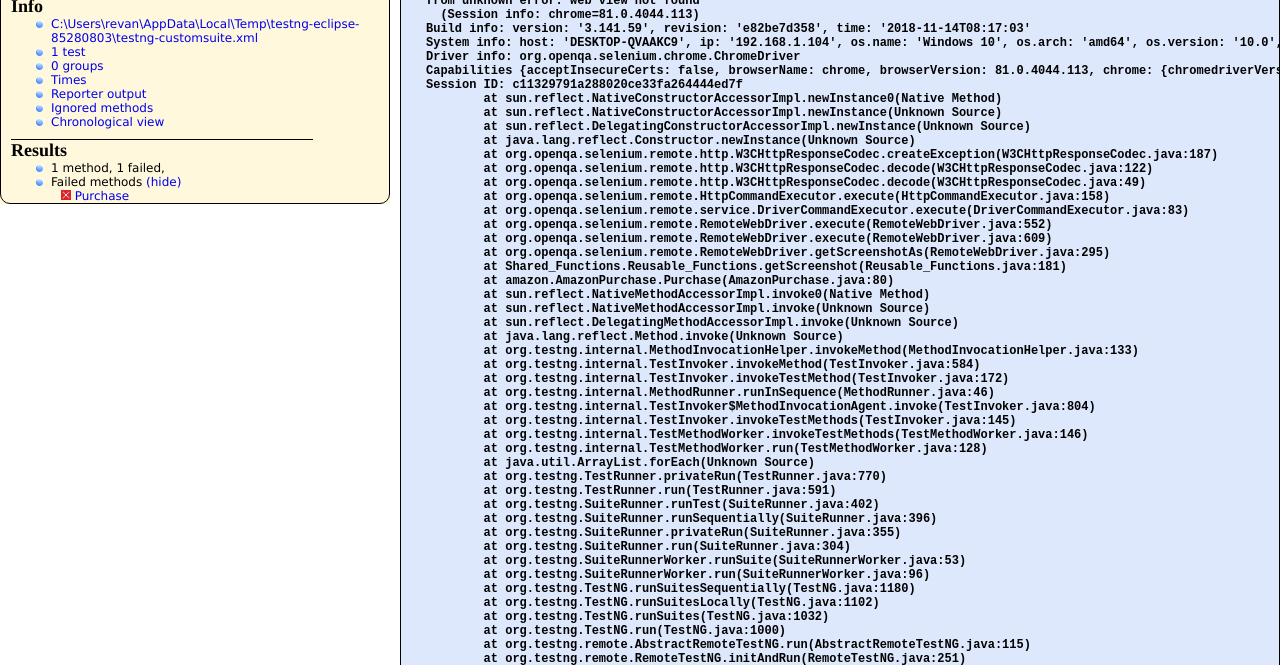
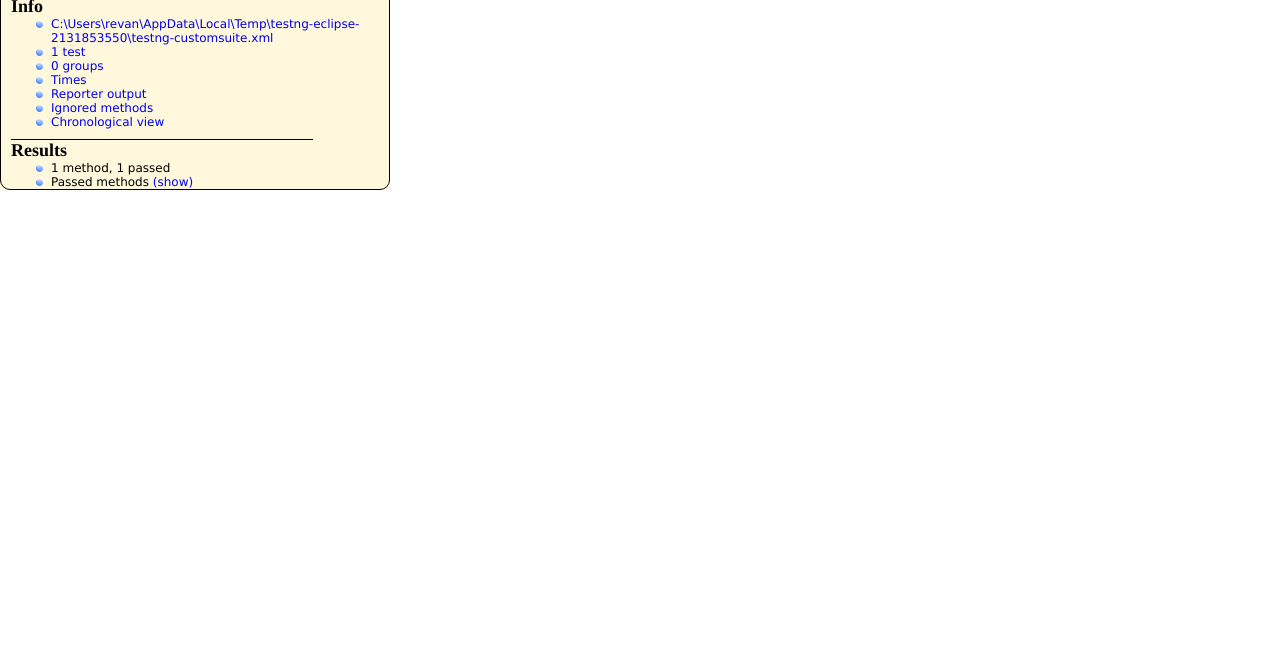
Before and after one commit to revanthAutotester/Assignment, a plain HTML site: page test-output/index.html in a window 1280 px wide. Shown: the part 135-800 px from the top of the page. Drawn offline with Linux system fonts and the light colour scheme; a script that the page names is missing.

Commit message:
Update latest values

```diff
--- a/extent-config.XML
+++ b/extent-config.XML
@@ -17,7 +17,7 @@
         <documentTitle>Extent</documentTitle>
 
         <!-- report name - displayed at top-nav -->
-        <reportName>Amazon Automation Report</reportName>
+        <reportName>Poncho Automation Report</reportName>
 
         <!-- location of charts in the test view -->
         <!-- top, bottom -->
--- a/test-output/index.html
+++ b/test-output/index.html
@@ -24,7 +24,7 @@
     <div class="top-banner-root">
       <span class="top-banner-title-font">Test results</span>
       <br/>
-      <span class="top-banner-font-1">1 suite, 1 failed test</span>
+      <span class="top-banner-font-1">1 suite</span>
     </div> <!-- top-banner-root -->
     <div class="navigator-root">
       <div class="navigator-suite-header">
@@ -38,7 +38,7 @@
         <div class="rounded-window">
           <div class="suite-header light-rounded-window-top">
             <a href="#" class="navigator-link" panel-name="suite-Default_suite">
-              <span class="suite-name border-failed">Default suite</span>
+              <span class="suite-name border-passed">Default suite</span>
             </a> <!-- navigator-link -->
           </div> <!-- suite-header light-rounded-window-top -->
           <div class="navigator-suite-content">
@@ -49,7 +49,7 @@
               <ul>
                 <li>
                   <a href="#" class="navigator-link " panel-name="test-xml-Default_suite">
-                    <span>C:\Users\revan\AppData\Local\Temp\testng-eclipse-85280803\testng-customsuite.xml</span>
+                    <span>C:\Users\revan\AppData\Local\Temp\testng-eclipse-2131853550\testng-customsuite.xml</span>
                   </a> <!-- navigator-link  -->
                 </li>
                 <li>
@@ -91,21 +91,21 @@
               <div class="suite-section-content">
                 <ul>
                   <li>
-                    <span class="method-stats">1 method, 1 failed,   </span>
+                    <span class="method-stats">1 method,   1 passed</span>
                   </li>
                   <li>
-                    <span class="method-list-title failed">Failed methods</span>
-                    <span class="show-or-hide-methods failed">
-                      <a href="#" panel-name="suite-Default_suite" class="hide-methods failed suite-Default_suite"> (hide)</a> <!-- hide-methods failed suite-Default_suite -->
-                      <a href="#" panel-name="suite-Default_suite" class="show-methods failed suite-Default_suite"> (show)</a> <!-- show-methods failed suite-Default_suite -->
+                    <span class="method-list-title passed">Passed methods</span>
+                    <span class="show-or-hide-methods passed">
+                      <a href="#" panel-name="suite-Default_suite" class="hide-methods passed suite-Default_suite"> (hide)</a> <!-- hide-methods passed suite-Default_suite -->
+                      <a href="#" panel-name="suite-Default_suite" class="show-methods passed suite-Default_suite"> (show)</a> <!-- show-methods passed suite-Default_suite -->
                     </span>
-                    <div class="method-list-content failed suite-Default_suite">
+                    <div class="method-list-content passed suite-Default_suite">
                       <span>
-                        <img width="3%" src="failed.png"/>
-                        <a href="#" class="method navigator-link" panel-name="suite-Default_suite" title="amazon.AmazonPurchase" hash-for-method="Purchase">Purchase</a> <!-- method navigator-link -->
+                        <img width="3%" src="passed.png"/>
+                        <a href="#" class="method navigator-link" panel-name="suite-Default_suite" title="Quote.Car_Quote" hash-for-method="Poncho_CarQuote">Poncho_CarQuote</a> <!-- method navigator-link -->
                       </span>
                       <br/>
-                    </div> <!-- method-list-content failed suite-Default_suite -->
+                    </div> <!-- method-list-content passed suite-Default_suite -->
                   </li>
                 </ul>
               </div> <!-- suite-section-content -->
@@ -117,77 +117,25 @@
     <div class="wrapper">
       <div class="main-panel-root">
         <div panel-name="suite-Default_suite" class="panel Default_suite">
-          <div class="suite-Default_suite-class-failed">
+          <div class="suite-Default_suite-class-passed">
             <div class="main-panel-header rounded-window-top">
-              <img src="failed.png"/>
-              <span class="class-name">amazon.AmazonPurchase</span>
+              <img src="passed.png"/>
+              <span class="class-name">Quote.Car_Quote</span>
             </div> <!-- main-panel-header rounded-window-top -->
             <div class="main-panel-content rounded-window-bottom">
               <div class="method">
                 <div class="method-content">
-                  <a name="Purchase">
-                  </a> <!-- Purchase -->
-                  <span class="method-name">Purchase</span>
-                  <div class="stack-trace">org.openqa.selenium.NoSuchWindowException: no such window: target window already closed
-from unknown error: web view not found
-  (Session info: chrome=81.0.4044.113)
-Build info: version: &apos;3.141.59&apos;, revision: &apos;e82be7d358&apos;, time: &apos;2018-11-14T08:17:03&apos;
-System info: host: &apos;DESKTOP-QVAAKC9&apos;, ip: &apos;192.168.1.104&apos;, os.name: &apos;Windows 10&apos;, os.arch: &apos;amd64&apos;, os.version: &apos;10.0&apos;, java.version: &apos;1.8.0_241&apos;
-Driver info: org.openqa.selenium.chrome.ChromeDriver
-Capabilities {acceptInsecureCerts: false, browserName: chrome, browserVersion: 81.0.4044.113, chrome: {chromedriverVersion: 81.0.4044.69 (6813546031a4b..., userDataDir: C:\Users\revan\AppData\Loca...}, goog:chromeOptions: {debuggerAddress: localhost:62959}, javascriptEnabled: true, networkConnectionEnabled: false, pageLoadStrategy: normal, platform: WINDOWS, platformName: WINDOWS, proxy: Proxy(), setWindowRect: true, strictFileInteractability: false, timeouts: {implicit: 0, pageLoad: 300000, script: 30000}, unhandledPromptBehavior: dismiss and notify, webauthn:virtualAuthenticators: true}
-Session ID: c11329791a288020ce33fa264444ed7f
-	at sun.reflect.NativeConstructorAccessorImpl.newInstance0(Native Method)
-	at sun.reflect.NativeConstructorAccessorImpl.newInstance(Unknown Source)
-	at sun.reflect.DelegatingConstructorAccessorImpl.newInstance(Unknown Source)
-	at java.lang.reflect.Constructor.newInstance(Unknown Source)
-	at org.openqa.selenium.remote.http.W3CHttpResponseCodec.createException(W3CHttpResponseCodec.java:187)
-	at org.openqa.selenium.remote.http.W3CHttpResponseCodec.decode(W3CHttpResponseCodec.java:122)
-	at org.openqa.selenium.remote.http.W3CHttpResponseCodec.decode(W3CHttpResponseCodec.java:49)
-	at org.openqa.selenium.remote.HttpCommandExecutor.execute(HttpCommandExecutor.java:158)
-	at org.openqa.selenium.remote.service.DriverCommandExecutor.execute(DriverCommandExecutor.java:83)
-	at org.openqa.selenium.remote.RemoteWebDriver.execute(RemoteWebDriver.java:552)
-	at org.openqa.selenium.remote.RemoteWebDriver.execute(RemoteWebDriver.java:609)
-	at org.openqa.selenium.remote.RemoteWebDriver.getScreenshotAs(RemoteWebDriver.java:295)
-	at Shared_Functions.Reusable_Functions.getScreenshot(Reusable_Functions.java:181)
-	at amazon.AmazonPurchase.Purchase(AmazonPurchase.java:80)
-	at sun.reflect.NativeMethodAccessorImpl.invoke0(Native Method)
-	at sun.reflect.NativeMethodAccessorImpl.invoke(Unknown Source)
-	at sun.reflect.DelegatingMethodAccessorImpl.invoke(Unknown Source)
-	at java.lang.reflect.Method.invoke(Unknown Source)
-	at org.testng.internal.MethodInvocationHelper.invokeMethod(MethodInvocationHelper.java:133)
-	at org.testng.internal.TestInvoker.invokeMethod(TestInvoker.java:584)
-	at org.testng.internal.TestInvoker.invokeTestMethod(TestInvoker.java:172)
-	at org.testng.internal.MethodRunner.runInSequence(MethodRunner.java:46)
-	at org.testng.internal.TestInvoker$MethodInvocationAgent.invoke(TestInvoker.java:804)
-	at org.testng.internal.TestInvoker.invokeTestMethods(TestInvoker.java:145)
-	at org.testng.internal.TestMethodWorker.invokeTestMethods(TestMethodWorker.java:146)
-	at org.testng.internal.TestMethodWorker.run(TestMethodWorker.java:128)
-	at java.util.ArrayList.forEach(Unknown Source)
-	at org.testng.TestRunner.privateRun(TestRunner.java:770)
-	at org.testng.TestRunner.run(TestRunner.java:591)
-	at org.testng.SuiteRunner.runTest(SuiteRunner.java:402)
-	at org.testng.SuiteRunner.runSequentially(SuiteRunner.java:396)
-	at org.testng.SuiteRunner.privateRun(SuiteRunner.java:355)
-	at org.testng.SuiteRunner.run(SuiteRunner.java:304)
-	at org.testng.SuiteRunnerWorker.runSuite(SuiteRunnerWorker.java:53)
-	at org.testng.SuiteRunnerWorker.run(SuiteRunnerWorker.java:96)
-	at org.testng.TestNG.runSuitesSequentially(TestNG.java:1180)
-	at org.testng.TestNG.runSuitesLocally(TestNG.java:1102)
-	at org.testng.TestNG.runSuites(TestNG.java:1032)
-	at org.testng.TestNG.run(TestNG.java:1000)
-	at org.testng.remote.AbstractRemoteTestNG.run(AbstractRemoteTestNG.java:115)
-	at org.testng.remote.RemoteTestNG.initAndRun(RemoteTestNG.java:251)
-	at org.testng.remote.RemoteTestNG.main(RemoteTestNG.java:77)
-
-</div> <!-- stack-trace -->
+                  <a name="Poncho_CarQuote">
+                  </a> <!-- Poncho_CarQuote -->
+                  <span class="method-name">Poncho_CarQuote</span>
                 </div> <!-- method-content -->
               </div> <!-- method -->
             </div> <!-- main-panel-content rounded-window-bottom -->
-          </div> <!-- suite-Default_suite-class-failed -->
+          </div> <!-- suite-Default_suite-class-passed -->
         </div> <!-- panel Default_suite -->
         <div panel-name="test-xml-Default_suite" class="panel">
           <div class="main-panel-header rounded-window-top">
-            <span class="header-content">C:\Users\revan\AppData\Local\Temp\testng-eclipse-85280803\testng-customsuite.xml</span>
+            <span class="header-content">C:\Users\revan\AppData\Local\Temp\testng-eclipse-2131853550\testng-customsuite.xml</span>
           </div> <!-- main-panel-header rounded-window-top -->
           <div class="main-panel-content rounded-window-bottom">
             <pre>
@@ -196,7 +144,7 @@ Session ID: c11329791a288020ce33fa264444ed7f
 &lt;suite guice-stage=&quot;DEVELOPMENT&quot; name=&quot;Default suite&quot;&gt;
   &lt;test thread-count=&quot;5&quot; verbose=&quot;2&quot; name=&quot;Default test&quot;&gt;
     &lt;classes&gt;
-      &lt;class name=&quot;amazon.AmazonPurchase&quot;/&gt;
+      &lt;class name=&quot;Quote.Car_Quote&quot;/&gt;
     &lt;/classes&gt;
   &lt;/test&gt; &lt;!-- Default test --&gt;
 &lt;/suite&gt; &lt;!-- Default suite --&gt;
@@ -238,14 +186,14 @@ data.addColumn('string', 'Class');
 data.addColumn('number', 'Time (ms)');
 data.addRows(1);
 data.setCell(0, 0, 0)
-data.setCell(0, 1, 'Purchase')
-data.setCell(0, 2, 'amazon.AmazonPurchase')
-data.setCell(0, 3, 1314542);
+data.setCell(0, 1, 'Poncho_CarQuote')
+data.setCell(0, 2, 'Quote.Car_Quote')
+data.setCell(0, 3, 33380);
 window.suiteTableData['Default_suite']= { tableData: data, tableDiv: 'times-div-Default_suite'}
 return data;
 }
               </script>
-              <span class="suite-total-time">Total running time: 21 minutes</span>
+              <span class="suite-total-time">Total running time: 33 seconds</span>
               <div id="times-div-Default_suite">
               </div> <!-- times-div-Default_suite -->
             </div> <!-- times-div -->
@@ -271,20 +219,18 @@ return data;
           </div> <!-- main-panel-header rounded-window-top -->
           <div class="main-panel-content rounded-window-bottom">
             <div class="chronological-class">
-              <div class="chronological-class-name">amazon.AmazonPurchase</div> <!-- chronological-class-name -->
+              <div class="chronological-class-name">Quote.Car_Quote</div> <!-- chronological-class-name -->
               <div class="configuration-test before">
                 <span class="method-name">setup</span>
                 <span class="method-start">0 ms</span>
               </div> <!-- configuration-test before -->
               <div class="test-method">
-                <img src="failed.png">
-                </img>
-                <span class="method-name">Purchase</span>
-                <span class="method-start">9422 ms</span>
+                <span class="method-name">Poncho_CarQuote</span>
+                <span class="method-start">15624 ms</span>
               </div> <!-- test-method -->
               <div class="configuration-test after">
                 <span class="method-name">Teardown</span>
-                <span class="method-start">1323970 ms</span>
+                <span class="method-start">49008 ms</span>
               </div> <!-- configuration-test after -->
           </div> <!-- main-panel-content rounded-window-bottom -->
         </div> <!-- panel -->
```
Also changed, not shown: test-output/emailable-report.html (+2 -2 lines), test-output/old/index.html (+3 -3 lines), test-output/testng-results.xml (+5 -5 lines), 1 other file.
